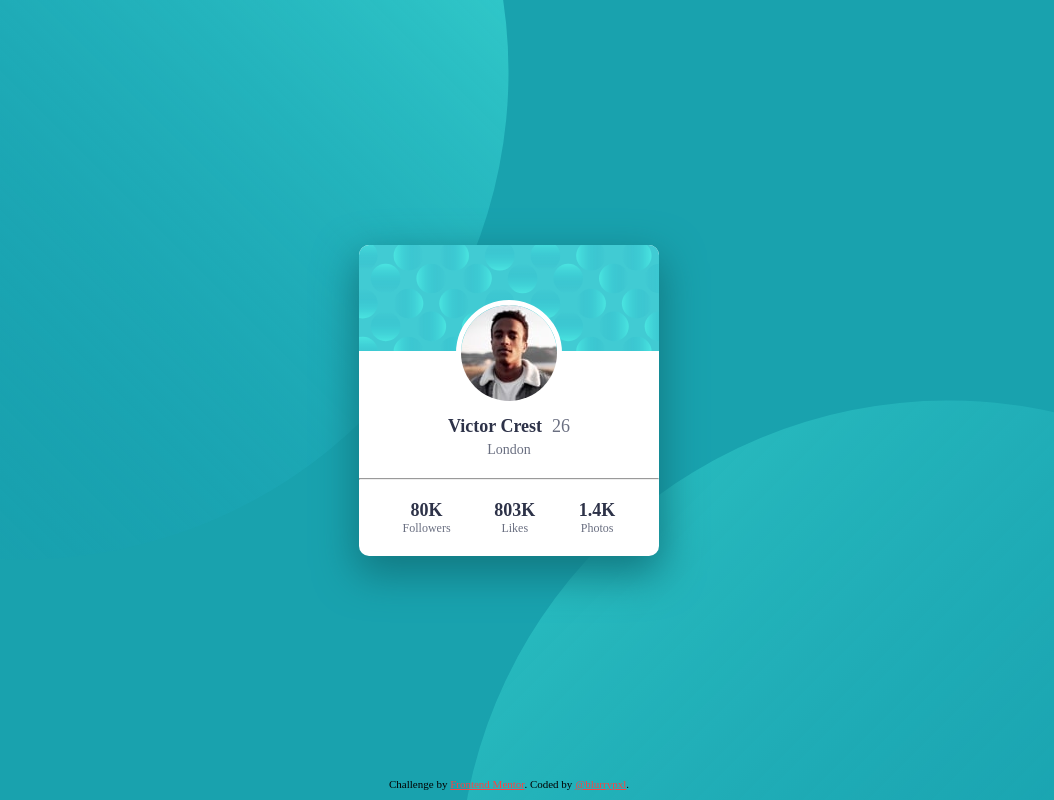
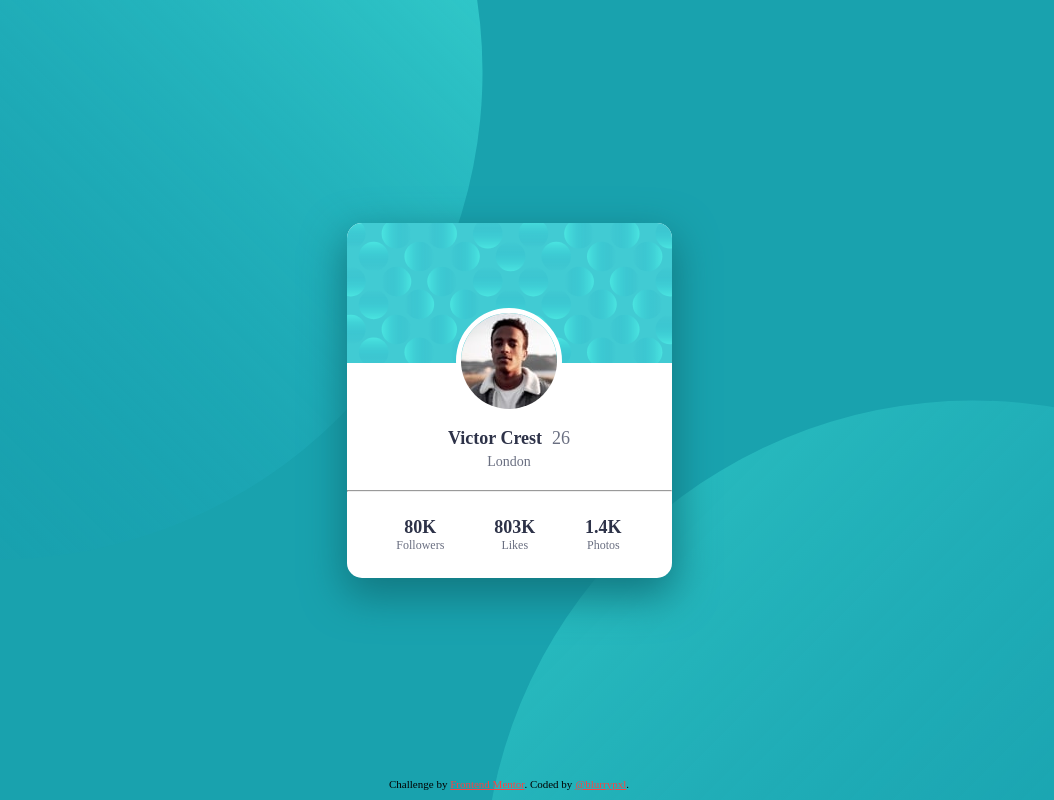
Before and after one commit to blurrypxl/profile_card, a plain HTML site: page index.html in a window 1280 px wide. Shown: the whole page, without its empty margins (131-1185 px from the left). Drawn offline with Linux system fonts and the light colour scheme; a web font is replaced by a local one.

Commit message:
Update 4: Changing Width & Height Container

```diff
--- a/css/style.css
+++ b/css/style.css
@@ -53,30 +53,30 @@ body {
 #bg-pattern .bg-top {
     position: absolute;
     bottom: 30%;
-    right: 50%;
+    right: 52%;
 }
 
 #bg-pattern .bg-bottom {
     position: absolute;
     top: 50%;
-    left: 46%;
+    left: 48%;
 }
 
 #container {
-    border-radius: 10px;
+    border-radius: 15px;
     display: flex;
     flex-direction: column;
-    width: 300px;
+    width: 325px;
     background-color: white;
     box-shadow: 0 15px 40px 3px hsl(185, 75%, 29%);
 }
 
 .header-bg {
     background-image: url(../images/bg-pattern-card.svg);
-    border-top-right-radius: 10px;
-    border-top-left-radius: 10px;
+    border-top-right-radius: 15px;
+    border-top-left-radius: 15px;
     max-width: 100%;
-    height: auto;
+    height: 140px;
     display: flex;
     flex-direction: column;
     align-items: center;
@@ -86,7 +86,7 @@ body {
     border: 5px solid white;
     border-radius: 50%;
     position: relative;
-    top: 55px;
+    top: 85px;
 }
 
 .header-name {
@@ -116,7 +116,7 @@ body {
     flex-direction: row;
     flex-wrap: wrap;
     justify-content: space-evenly;
-    padding: 20px 0;
+    padding: 25px 0;
     font-size: 12px;
 }
 
```
